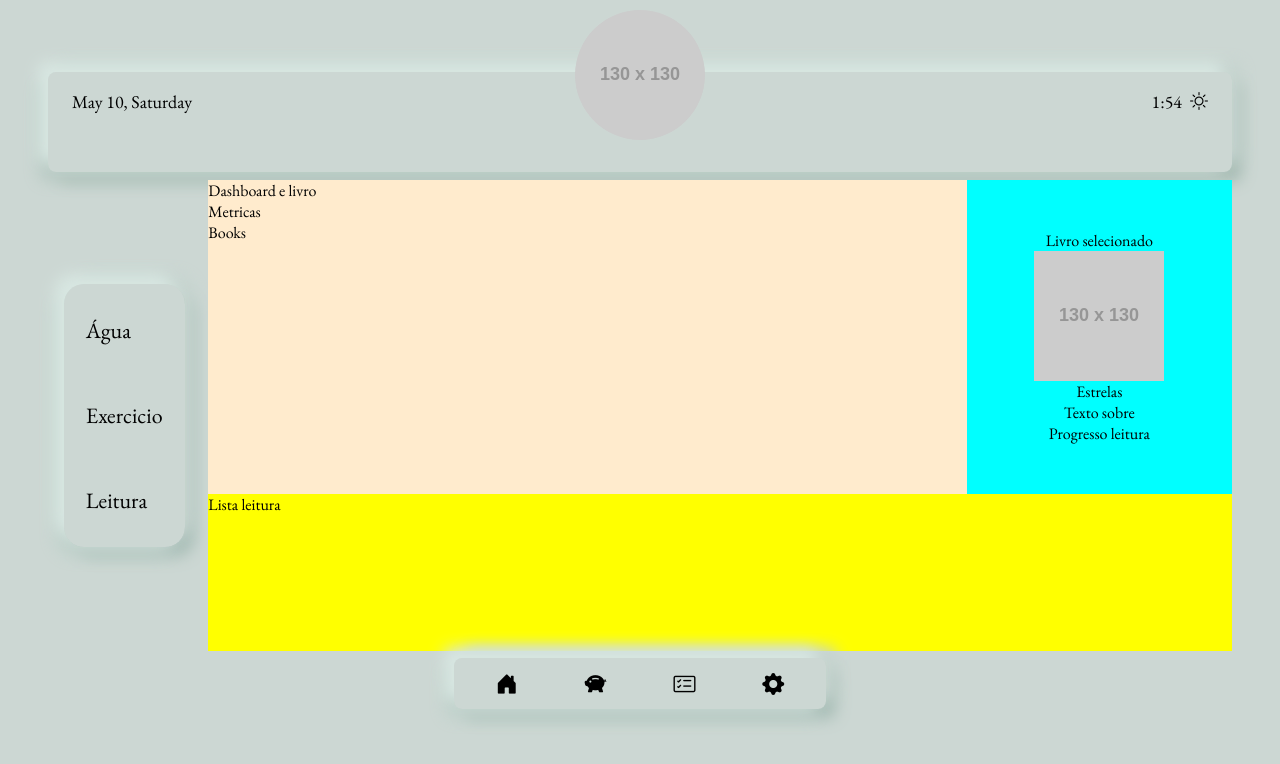
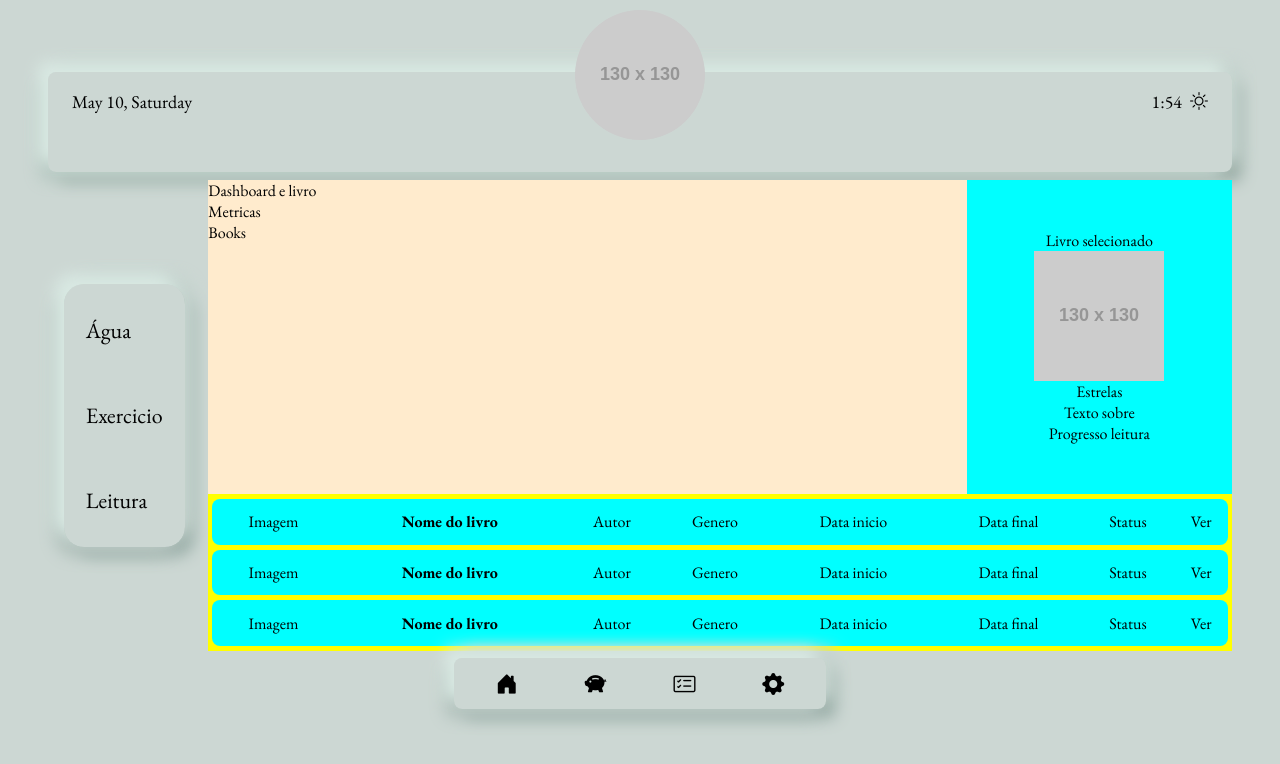
Before and after one commit to ErikaCZanin/-PersonalDailyMonitoring, a plain HTML site: page pagActivity.html in a window 1280 px wide. Drawn offline with nearby package versions, Linux system fonts and the light colour scheme; placeholder pictures from the web are drawn by us.

Commit message:
Add layout activity

```diff
--- a/main.css
+++ b/main.css
@@ -83,10 +83,10 @@ h3 {
 .card {
     border-radius: 8px;
     box-shadow:
-    -10px -10px 15px #D8E7E2, /* superior esquerdo */
-    -10px 10px 15px #C1D2CC,  /* inferior esquerdo */
+    -10px -10px 15px #d9e9e3, /* superior esquerdo */
+    -10px 10px 15px #b4c3be,  /* inferior esquerdo */
     10px -10px 15px #C6D4CF,  /* superior direito */
-    10px 10px 15px #A7BDB6;   /* inferior direito */
+    10px 10px 15px #9bafa9;   /* inferior direito */
 }
 
 .introPerfil {
@@ -94,10 +94,10 @@ h3 {
     border-radius: 8px;
     padding: 18px 24px;
     box-shadow:
-    -10px -10px 15px #D8E7E2, /* superior esquerdo */
+    -10px -10px 15px #d9e9e3, /* superior esquerdo */
     -10px 10px 15px #bacbc5,  /* inferior esquerdo */
     10px -10px 15px #C6D4CF,  /* superior direito */
-    10px 10px 15px #a6bbb3;   /* inferior direito */
+    10px 10px 15px #9aada6;   /* inferior direito */
 }
 
 .introPerfil h1{
@@ -394,7 +394,6 @@ circle:nth-child(2) {
 }
 
 .coluna {
-    background-color: gray;
     min-height: 110px;
     min-width: 40px;
     border-radius: 24px;
@@ -402,6 +401,12 @@ circle:nth-child(2) {
     justify-content: center;
     align-items: end;
     padding: 6px 0;
+    border: solid 0.1px #d3e5df;
+    box-shadow:
+    -4px -4px 15px #e1f2eb, /* superior esquerdo */
+    -10px 10px 15px #afc1bb,  /* inferior esquerdo */
+    10px -10px 15px #C6D4CF,  /* superior direito */
+    10px 10px 15px #98aaa4;   /* inferior direito */
 }
 
 .aguaValue,
--- a/pagActivity.css
+++ b/pagActivity.css
@@ -59,7 +59,7 @@
     grid-template-areas:
     "cardDash cardDash livroSelect"
     "cardDash cardDash livroSelect"
-    "listREading listREading listREading";
+    "listReading listReading listReading";
     grid-template-columns: 1fr 1fr 0.7fr;
     grid-template-rows: 157px 157px 157px;
 }
@@ -77,8 +77,8 @@
     justify-content: center;
     align-items: center;
 }
-.listREading {
-    grid-area: listREading;
+.listReading {
+    grid-area: listReading;
     background-color: yellow;
 }
 
@@ -113,3 +113,33 @@ li {
     border-radius: 8px;
     cursor: pointer;
 }
+
+table {
+    width: 100%;
+    height: 100%;
+    justify-content: space-between;
+    border-spacing: 0 5px;
+}
+
+td {
+    text-align: center;
+}
+
+tr {
+    background-color: aqua;
+    border-radius: 8px;
+}
+
+.listBook {
+    height: 100%;
+    padding: 0 4px;
+}
+
+.borderTd {
+    border-radius: 8px 0 0 8px;
+}
+
+
+.borderTdd {
+    border-radius: 0 8px 8px 0;
+}
--- a/pagActivity.html
+++ b/pagActivity.html
@@ -53,7 +53,42 @@
                     <div>Texto sobre</div>
                     <div>Progresso leitura</div>
                 </div>
-                <div class="listREading">Lista leitura</div>
+                <div class="listReading">
+                    <div class="listBook">
+                        <table>
+                            <tr>
+                              <td class="borderTd">Imagem</td>
+                              <th scope="row">Nome do livro</th>
+                              <td>Autor</td>
+                              <td>Genero</td>
+                              <td>Data inicio</td>
+                              <td>Data final</td>
+                              <td>Status</td>
+                              <td class="borderTdd">Ver</td>
+                            </tr>
+                            <tr>
+                                <td class="borderTd">Imagem</td>
+                                <th scope="row">Nome do livro</th>
+                                <td>Autor</td>
+                                <td>Genero</td>
+                                <td>Data inicio</td>
+                                <td>Data final</td>
+                                <td>Status</td>
+                                <td class="borderTdd">Ver</td>
+                              </tr>
+                              <tr>
+                                <td class="borderTd">Imagem</td>
+                                <th scope="row">Nome do livro</th>
+                                <td>Autor</td>
+                                <td>Genero</td>
+                                <td>Data inicio</td>
+                                <td>Data final</td>
+                                <td>Status</td>
+                                <td class="borderTdd">Ver</td>
+                              </tr>
+                          </table>
+                    </div>
+                </div>
             </div>
         </div>
         <div class="nav">
```
Also changed, not shown: geral.css (+10 -0 lines), pagConfig.css (added, +32 -0 lines), pagConfig.html (+8 -8 lines), pagFinance.css (added, +32 -0 lines), pagFinance.html (+7 -7 lines).
